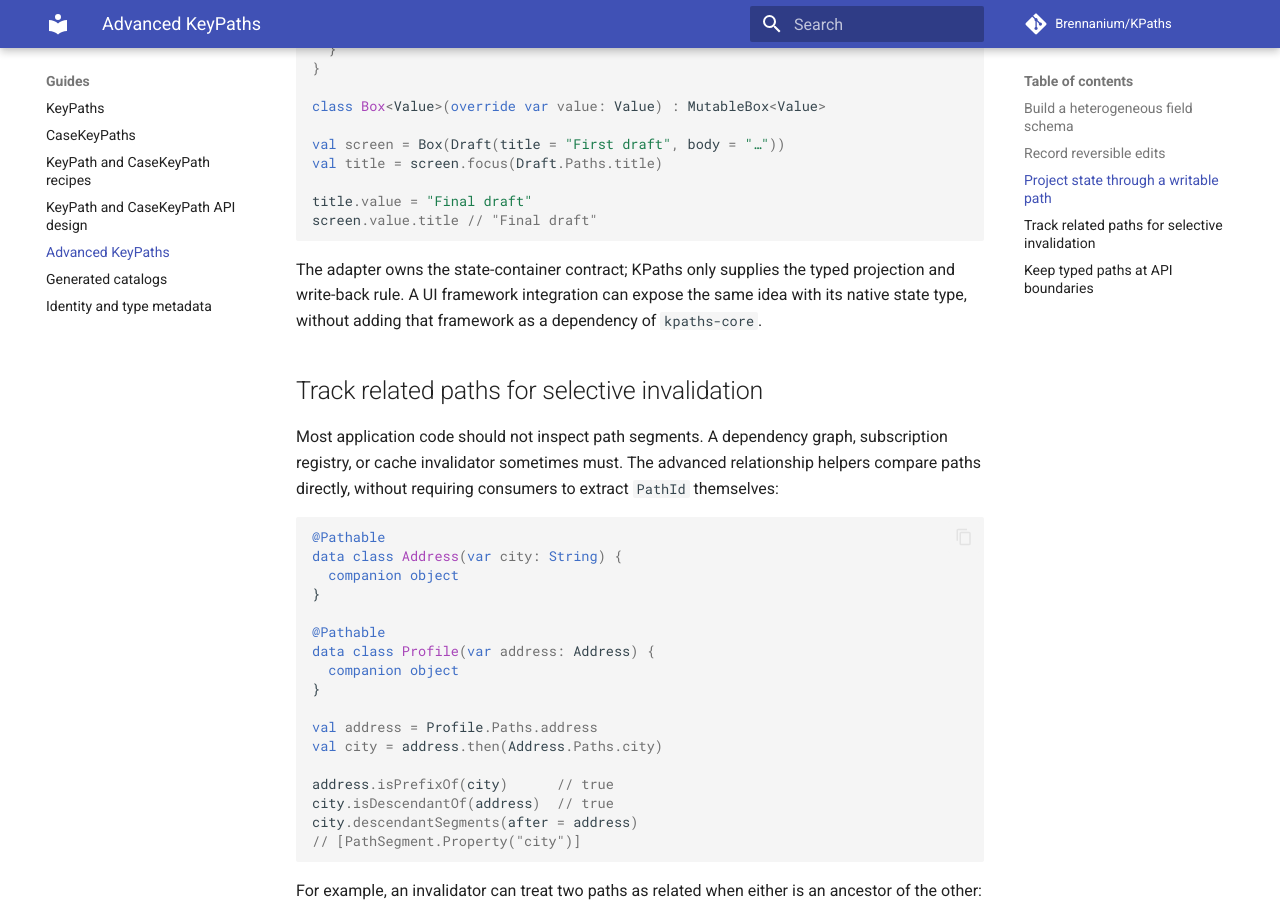
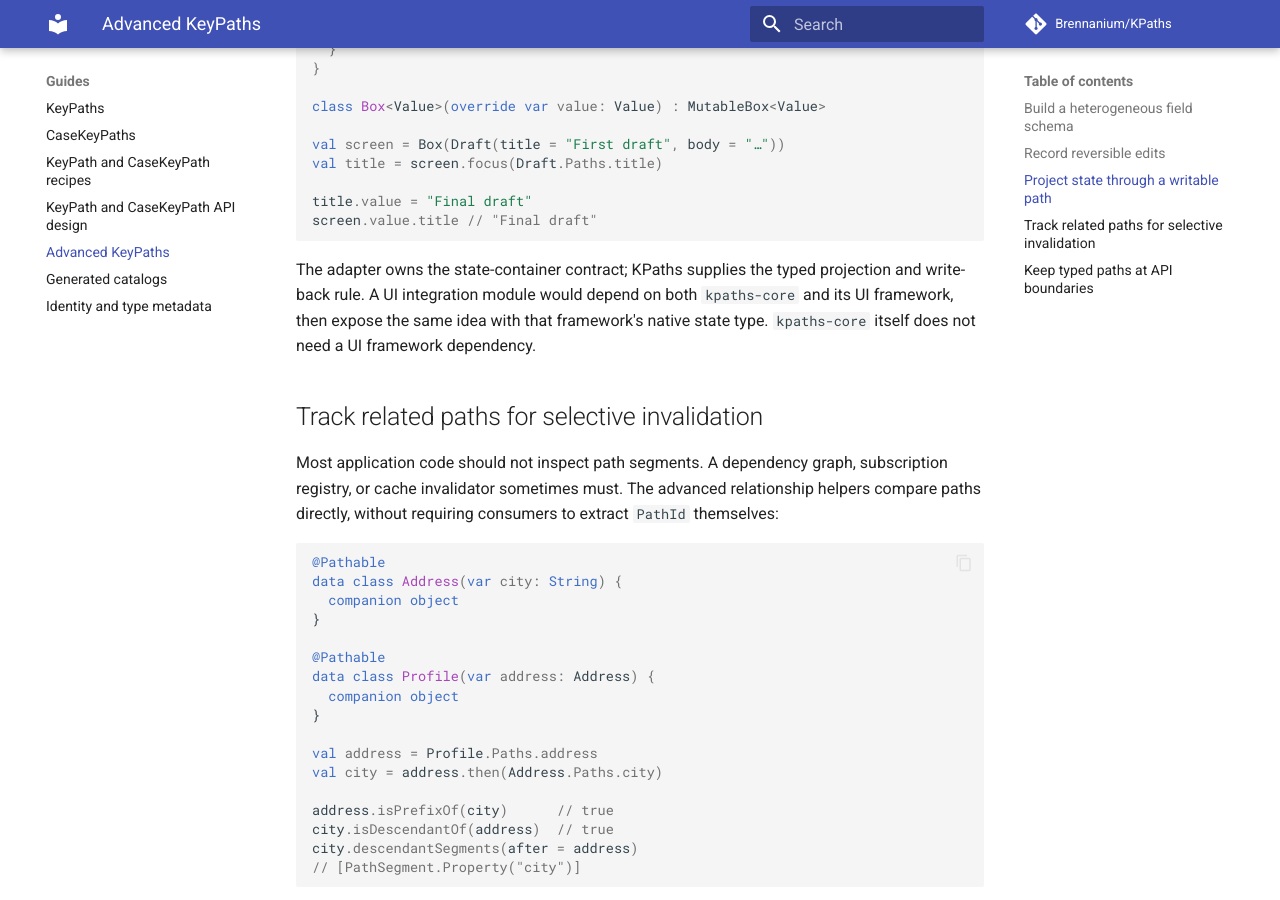
Before and after one commit to Brennanium/KPaths, an MkDocs documentation site: the page built from docs/advanced-paths.md, in a window 1280 px wide and 900 px high, scrolled down 2896 px. Built offline with MkDocs 1.6.1 and Material for MkDocs 9.7.7, drawn with Linux system fonts in a browser that asks for light colours; comment, search, counter and statistics services are not loaded.

Commit message:
Clarify UI integration dependencies

````diff
--- a/docs/advanced-paths.md
+++ b/docs/advanced-paths.md
@@ -143,9 +143,10 @@ title.value = "Final draft"
 screen.value.title // "Final draft"
 ```
 
-The adapter owns the state-container contract; KPaths only supplies the typed projection and
-write-back rule. A UI framework integration can expose the same idea with its native state type,
-without adding that framework as a dependency of `kpaths-core`.
+The adapter owns the state-container contract; KPaths supplies the typed projection and write-back
+rule. A UI integration module would depend on both `kpaths-core` and its UI framework, then expose
+the same idea with that framework's native state type. `kpaths-core` itself does not need a UI
+framework dependency.
 
 ## Track related paths for selective invalidation
 
````
